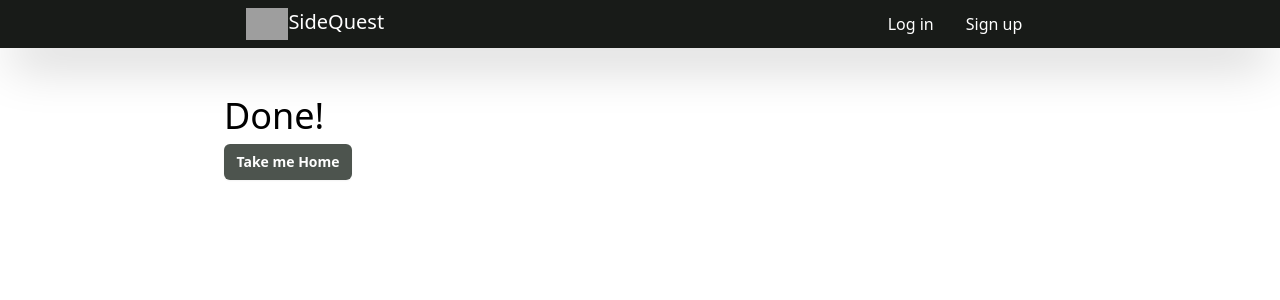
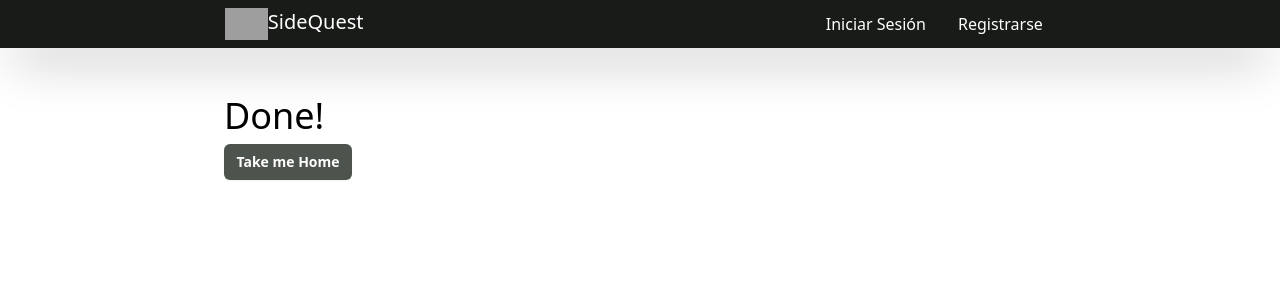
Before and after one commit to AltamiranoCristian/quizgame, a Django app: page /done/ in a window 1280 px wide. Shown: the top 300 px of the page. Run offline with Django 5.2, Linux system fonts and the light colour scheme; style sheets or scripts are compiled from the project's sources; some libraries are stand-ins or nearby versions; grey boxes are pictures that could not be loaded.

Commit message:
Update language core.html

```diff
--- a/sqapp/templates/core.html
+++ b/sqapp/templates/core.html
@@ -25,12 +25,12 @@
                 </button>
                 <div class="fixed mt-32 ml-4xl z-10 w-24 origin-top-right rounded-md bg-corduroy-200 hidden" id="menu">
                     <a href="/home" class="transition easy-in px-4 py-2 text-sm text-gray-700 hover:text-blue-chill-500" >Home</a>
-                    <a href="/profile" class="transition easy-in px-4 py-2 text-sm text-gray-700 hover:text-blue-chill-500" >My Profile</a>
-                    <a href="/closelog" class="transition easy-in px-4 py-2 text-sm text-gray-700 hover:text-blue-chill-500" >Sign out</a>
+                    <a href="/profile" class="transition easy-in px-4 py-2 text-sm text-gray-700 hover:text-blue-chill-500" >Mi perfil</a>
+                    <a href="/closelog" class="transition easy-in px-4 py-2 text-sm text-gray-700 hover:text-blue-chill-500" >Cerrar sesión</a>
                 </div>
             {% else %}
-            <a class="transition ease-in p-3 hover:bg-corduroy-100 hover:text-blue-chill-500" href="/login">Log in</a>
-            <a class="transition ease-in p-3 hover:bg-corduroy-100 hover:text-blue-chill-500" href="/signup">Sign up</a>
+            <a class="transition ease-in p-3 hover:bg-corduroy-100 hover:text-blue-chill-500" href="/login">Iniciar Sesión</a>
+            <a class="transition ease-in p-3 hover:bg-corduroy-100 hover:text-blue-chill-500" href="/signup">Registrarse</a>
             {% endif %}
         </nav>
     </header>
```
